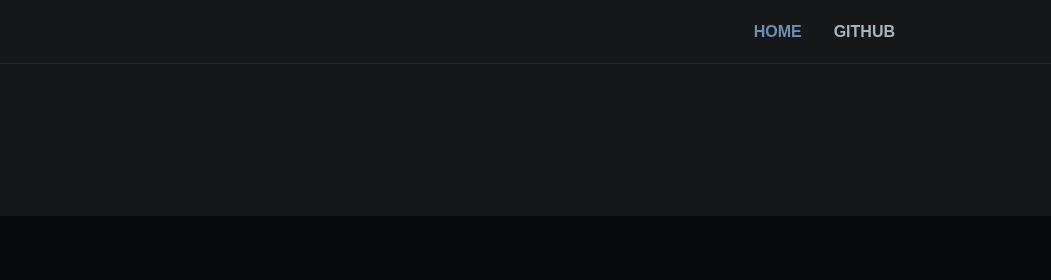
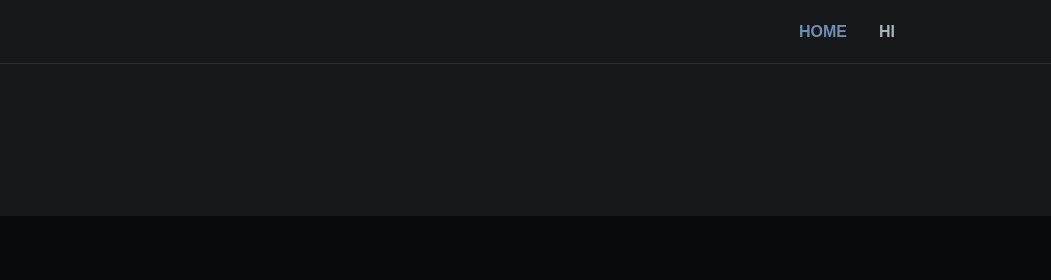
Before and after one commit to ParaSpl01t/smileyface, a plain HTML site: page theme/index.html in a window 1280 px wide. Shown: the top 280 px of the page, 229-1280 px from the left. Drawn offline with Linux system fonts and the light colour scheme; files whose address does not match are found by name; a web font is replaced by a local one.

Commit message:
i forgor something

```diff
--- a/theme/index.html
+++ b/theme/index.html
@@ -37,7 +37,7 @@
 					<a
 						target="_blank"
 						href="//github.com/paraspl01t/smileyface/"
-						>GITHUB</a
+						>HI</a
 					>
 				</div>
 			</div>
```
